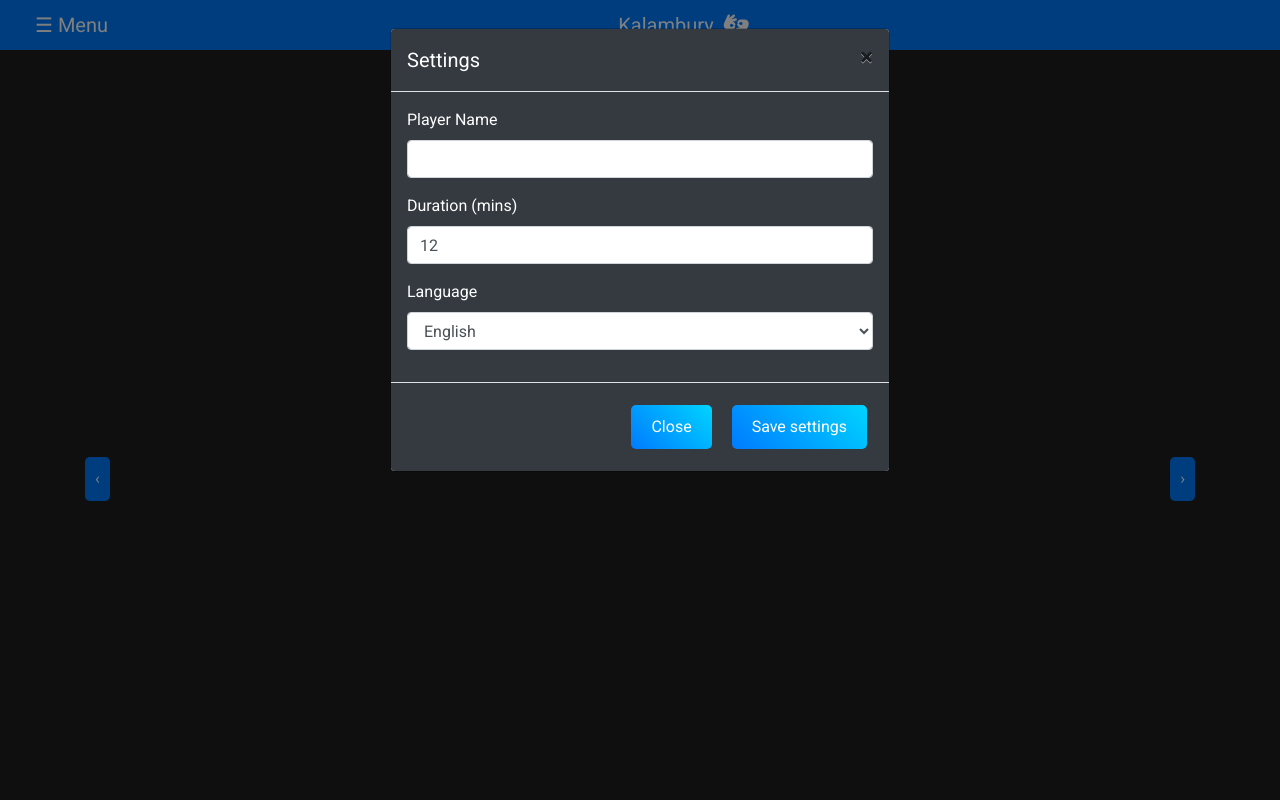
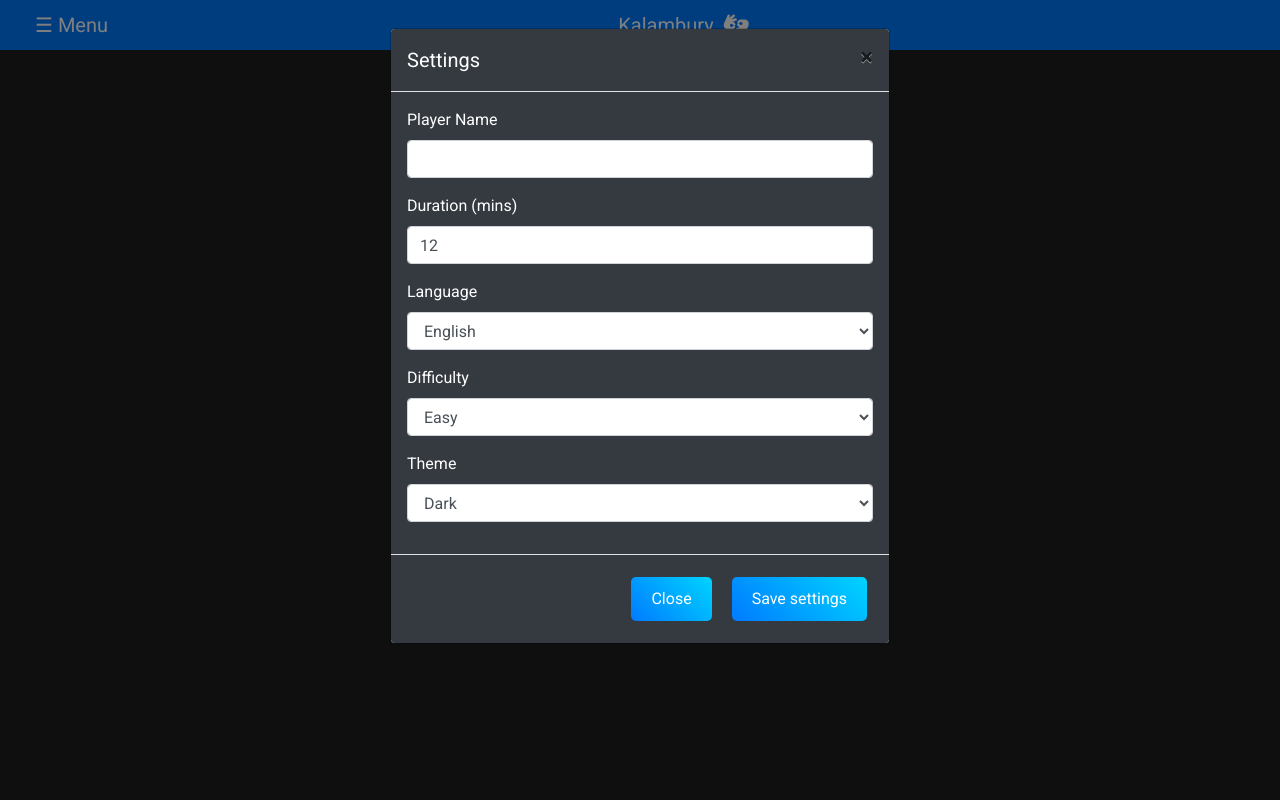
Before and after one commit to KoloNaukowe-RAI/PSL-Alphabet-Recognition-App, a Django app: page / in a window 1280 px wide, after a click on "Settings". Run offline with Django 5.2, Linux system fonts and the light colour scheme; some libraries are stand-ins or nearby versions.

Commit message:
Update home.html

```diff
--- a/templates/home.html
+++ b/templates/home.html
@@ -13,6 +13,11 @@
             background-color: #1f1f1f;
             font-family: 'Roboto', sans-serif;
             color: #ffffff;
+        }
+
+        .light-mode {
+            background-color: #f8f9fa;
+            color: #343a40;
         }
 
         .center {
@@ -66,6 +71,13 @@
         .modal-footer {
             background-color: #343a40;
             color: #ffffff;
+        }
+
+        .light-mode .modal-header,
+        .light-mode .modal-body,
+        .light-mode .modal-footer {
+            background-color: #f8f9fa;
+            color: #343a40;
         }
 
         .player-name-display {
@@ -194,40 +206,66 @@
             margin-right: 10px;
         }
 
-        .carousel {
-            display: flex;
-            overflow: hidden;
-            width: 100%;
-            justify-content: center;
+        .history-section,
+        .ranking-section {
+            margin-top: 20px;
+            background-color: #343a40;
+            padding: 20px;
+            border-radius: 10px;
         }
 
-        .carousel-inner {
-            display: flex;
-            transition: transform 0.5s ease-in-out;
+        .light-mode .history-section,
+        .light-mode .ranking-section {
+            background-color: #f8f9fa;
+            color: #343a40;
         }
 
-        .carousel-item {
-            min-width: 100%;
-            text-align: center;
+        .history-title,
+        .ranking-title {
+            font-size: 1.5rem;
+            font-weight: bold;
         }
 
-        .carousel-buttons {
-            display: flex;
-            justify-content: space-between;
-            width: 100%;
+        .history-list,
+        .ranking-list {
+            list-style-type: none;
+            padding: 0;
         }
 
-        .carousel-buttons .btn {
-            background-color: #007bff;
-            border: none;
-            color: white;
+        .history-list li,
+        .ranking-list li {
             padding: 10px;
-            cursor: pointer;
-            border-radius: 5px;
+            border-bottom: 1px solid #ffffff;
         }
 
-        .carousel-buttons .btn:hover {
-            background-color: #0056b3;
+        .light-mode .history-list li,
+        .light-mode .ranking-list li {
+            border-bottom: 1px solid #343a40;
+        }
+
+        .tutorial-step {
+            text-align: center;
+            padding: 20px;
+        }
+
+        .tutorial-button {
+            margin: 10px;
+        }
+
+        .image-container {
+            display: flex;
+            justify-content: center;
+            align-items: center;
+            margin-top: 20px;
+        }
+
+        .image-container img {
+            max-width: 45%;
+            margin: 10px;
+        }
+
+        .live-camera-feed {
+            max-width: 70%;
         }
     </style>
 </head>
@@ -257,36 +295,20 @@
         <a href="#"><i class="fas fa-question-circle icon"></i>Help</a>
     </div>
 
-        <!-- Main Menu -->
-        <div id="main-menu" class="container text-center center">
-            <button class="btn custom-button" id="start-game-button">Start Game</button>
-            <button class="btn custom-button" id="add-player-button">Add Player</button>
-            <div id="difficulty-selection" class="mt-3 carousel">
-                <div class="carousel-inner" id="carousel-inner">
-                    <div class="carousel-item active">
-                        <button class="btn custom-button" id="easy-button">Easy</button>
-                    </div>
-                    <div class="carousel-item">
-                        <button class="btn custom-button" id="medium-button">Medium</button>
-                    </div>
-                    <div class="carousel-item">
-                        <button class="btn custom-button" id="hard-button">Hard</button>
-                    </div>
-                </div>
-            </div>
-            <div class="carousel-buttons">
-                <button class="btn" id="prev">‹</button>
-                <button class="btn" id="next">›</button>
-            </div>
-        </div>
-
+    <!-- Main Menu -->
+    <div id="main-menu" class="container text-center center">
+        <button class="btn custom-button" id="start-game-button">Start Game</button>
+        <button class="btn custom-button" id="add-player-button">Add Player</button>
+        <button class="btn custom-button" id="tutorial-button">Tutorial</button>
+    </div>
 
     <!-- Game Section -->
     <div id="game-section" class="container text-center center hidden">
         <div id="word-display" class="mt-3" style="font-size: 24px;"></div>
-        <img id="word-image" src="" alt="Word Image" class="img-fluid" style="display: none; max-height: 300px;">
-        <img id="live-camera-feed" src="/live-camera-feed/" alt="Live Camera Feed" class="img-fluid"
-            style="display: none;">
+        <div class="image-container">
+            <img id="word-image" src="" alt="Word Image" class="img-fluid" style="display: none;">
+            <img id="live-camera-feed" src="/live-camera-feed/" alt="Live Camera Feed" class="img-fluid live-camera-feed" style="display: none;">
+        </div>
         <div class="timer" id="timer"></div>
         <div class="player-name-display" id="player-name-display"></div>
         <button class="btn custom-button" id="back-button">Back to Menu</button>
@@ -314,7 +336,7 @@
                     <form id="settings-form">
                         <div class="form-group">
                             <label for="player-name" id="player-name-label">Player Name</label>
-                            <input type="text" class="form-control" id="player-name" required>
+                            <input type="text" class="form-control" id="player-name" required maxlength="15">
                         </div>
                         <div class="form-group">
                             <label for="duration" id="duration-label">Duration (mins)</label>
@@ -327,11 +349,71 @@
                                 <option value="PL">Polish</option>
                             </select>
                         </div>
+                        <div class="form-group">
+                            <label for="difficulty-select" id="difficulty-label">Difficulty</label>
+                            <select class="form-control" id="difficulty-select">
+                                <option value="easy">Easy</option>
+                                <option value="medium">Medium</option>
+                                <option value="hard">Hard</option>
+                            </select>
+                        </div>
+                        <div class="form-group">
+                            <label for="theme-select" id="theme-label">Theme</label>
+                            <select class="form-control" id="theme-select">
+                                <option value="dark">Dark</option>
+                                <option value="light">Light</option>
+                            </select>
+                        </div>
                     </form>
                 </div>
                 <div class="modal-footer">
                     <button type="button" class="btn custom-button" data-dismiss="modal" id="close-button">Close</button>
                     <button type="button" class="btn custom-button" id="save-settings-button">Save settings</button>
+                </div>
+            </div>
+        </div>
+    </div>
+
+    <!-- Tutorial Modal -->
+    <div class="modal fade" id="tutorialModal" tabindex="-1" aria-labelledby="tutorialModalLabel" aria-hidden="true">
+        <div class="modal-dialog modal-lg">
+            <div class="modal-content">
+                <div class="modal-header">
+                    <h5 class="modal-title" id="tutorialModalLabel">Game Tutorial</h5>
+                    <button type="button" class="close" data-dismiss="modal" aria-label="Close">
+                        <span aria-hidden="true">&times;</span>
+                    </button>
+                </div>
+                <div class="modal-body">
+                    <div id="tutorial-steps">
+                        <!-- Step 1 -->
+                        <div class="tutorial-step" id="tutorial-step-1">
+                            <h2><i class="fas fa-info-circle"></i> Welcome to Kalambury!</h2>
+                            <p>This tutorial will guide you through the basics of the game.</p>
+                            <button class="btn custom-button tutorial-button" onclick="nextStep(2)">Next <i class="fas fa-arrow-right"></i></button>
+                        </div>
+                        <!-- Step 2 -->
+                        <div class="tutorial-step hidden" id="tutorial-step-2">
+                            <h2><i class="fas fa-cog"></i> Step 1: Setting up the game</h2>
+                            <p>Enter your player name and choose the game settings.</p>
+                            <button class="btn custom-button tutorial-button" onclick="prevStep(1)"><i class="fas fa-arrow-left"></i> Previous</button>
+                            <button class="btn custom-button tutorial-button" onclick="nextStep(3)">Next <i class="fas fa-arrow-right"></i></button>
+                        </div>
+                        <!-- Step 3 -->
+                        <div class="tutorial-step hidden" id="tutorial-step-3">
+                            <h2><i class="fas fa-play-circle"></i> Step 2: Starting the game</h2>
+                            <p>Click 'Start Game' to begin.</p>
+                            <button class="btn custom-button tutorial-button" onclick="prevStep(2)"><i class="fas fa-arrow-left"></i> Previous</button>
+                            <button class="btn custom-button tutorial-button" onclick="nextStep(4)">Next <i class="fas fa-arrow-right"></i></button>
+                        </div>
+                        <!-- Step 4 -->
+                        <div class="tutorial-step hidden" id="tutorial-step-4">
+                            <h2><i class="fas fa-gamepad"></i> Step 3: Playing the game</h2>
+                            <p>Follow the instructions and have fun!</p>
+                            <button class="btn custom-button tutorial-button" onclick="prevStep(3)"><i class="fas fa-arrow-left"></i> Previous</button>
+                            <button class="btn custom-button tutorial-button" data-dismiss="modal">Finish <i class="fas fa-check-circle"></i></button>
+                        </div>
+                    </div>
                 </div>
             </div>
         </div>
@@ -351,12 +433,15 @@
                 'settings-button': 'Settings',
                 'start-game-button': 'Start Game',
                 'add-player-button': 'Add Player',
+                'tutorial-button': 'Tutorial',
                 'back-button': 'Back to Menu',
                 'exit-button': 'Exit',
                 'settingsModalLabel': 'Settings',
                 'player-name-label': 'Player Name',
                 'duration-label': 'Duration (mins)',
                 'language-label': 'Language',
+                'difficulty-label': 'Difficulty',
+                'theme-label': 'Theme',
                 'close-button': 'Close',
                 'save-settings-button': 'Save settings'
             },
@@ -365,12 +450,15 @@
                 'settings-button': 'Ustawienia',
                 'start-game-button': 'Rozpocznij Grę',
                 'add-player-button': 'Dodaj Gracza',
+                'tutorial-button': 'Samouczek',
                 'back-button': 'Powrót do Menu',
                 'exit-button': 'Wyjście',
                 'settingsModalLabel': 'Ustawienia',
                 'player-name-label': 'Nazwa Gracza',
                 'duration-label': 'Czas Trwania (minuty)',
                 'language-label': 'Język',
+                'difficulty-label': 'Poziom Trudności',
+                'theme-label': 'Motyw',
                 'close-button': 'Zamknij',
                 'save-settings-button': 'Zapisz ustawienia'
             }
@@ -381,25 +469,46 @@
             updateLanguage();
         });
 
+        document.getElementById('theme-select').addEventListener('change', (event) => {
+            theme = event.target.value;
+            updateTheme();
+        });
+
         function updateLanguage() {
             document.getElementById('navbar-brand').innerHTML = translations[language]['navbar-brand'] + ' <i class="fas fa-american-sign-language-interpreting"></i>';
-            document.getElementById('settings-button').textContent = translations[language]['settings-button'];
-            document.getElementById('start-game-button').textContent = translations[language]['start-game-button'];
-            document.getElementById('add-player-button').textContent = translations[language]['add-player-button'];
-            document.getElementById('back-button').textContent = translations[language]['back-button'];
-            document.getElementById('exit-button').textContent = translations[language]['exit-button'];
             document.getElementById('settingsModalLabel').textContent = translations[language]['settingsModalLabel'];
             document.getElementById('player-name-label').textContent = translations[language]['player-name-label'];
             document.getElementById('duration-label').textContent = translations[language]['duration-label'];
             document.getElementById('language-label').textContent = translations[language]['language-label'];
+            document.getElementById('difficulty-label').textContent = translations[language]['difficulty-label'];
+            document.getElementById('theme-label').textContent = translations[language]['theme-label'];
             document.getElementById('close-button').textContent = translations[language]['close-button'];
             document.getElementById('save-settings-button').textContent = translations[language]['save-settings-button'];
+            document.getElementById('start-game-button').textContent = translations[language]['start-game-button'];
+            document.getElementById('add-player-button').textContent = translations[language]['add-player-button'];
+            document.getElementById('tutorial-button').textContent = translations[language]['tutorial-button'];
+            document.getElementById('back-button').textContent = translations[language]['back-button'];
+            document.getElementById('exit-button').textContent = translations[language]['exit-button'];
+        }
+
+        function updateTheme() {
+            if (theme === 'light') {
+                document.body.classList.add('light-mode');
+            } else {
+                document.body.classList.remove('light-mode');
+            }
         }
 
         document.getElementById('save-settings-button').addEventListener('click', () => {
             playerName = document.getElementById('player-name').value;
+            difficulty = document.getElementById('difficulty-select').value;
+            if (playerName.length > 15) {
+                alert('Player name must be 15 characters or less.');
+                return;
+            }
             if (playerName) {
                 localStorage.setItem('playerName', playerName);
+                localStorage.setItem('difficulty', difficulty);
                 $('#settingsModal').modal('hide');
                 showLoadingScreen();
                 setTimeout(hideLoadingScreen, 2000);
@@ -418,6 +527,7 @@
 
         document.getElementById('start-game-button').addEventListener('click', () => {
             playerName = localStorage.getItem('playerName');
+            difficulty = localStorage.getItem('difficulty');
             if (!playerName) {
                 alert('Please enter your name in the settings.');
                 return;
@@ -425,11 +535,16 @@
             document.getElementById('main-menu').classList.add('hidden');
             document.getElementById('game-section').classList.remove('hidden');
             startGame();
+            showNotification("Game Started", "The game has started!");
         });
 
         document.getElementById('add-player-button').addEventListener('click', () => {
             let newPlayerName = prompt("Enter player's name:");
             if (newPlayerName) {
+                if (newPlayerName.length > 15) {
+                    alert('Player name must be 15 characters or less.');
+                    return;
+                }
                 playerName = newPlayerName;
                 localStorage.setItem('playerName', playerName);
                 alert(`Player ${newPlayerName} added.`);
@@ -447,45 +562,32 @@
             }
         });
 
-        document.getElementById('easy-button').addEventListener('click', () => {
-            difficulty = 'easy';
-            alert('Easy difficulty selected.');
-        });
-
-        document.getElementById('medium-button').addEventListener('click', () => {
-            difficulty = 'medium';
-            alert('Medium difficulty selected.');
-        });
-
-        document.getElementById('hard-button').addEventListener('click', () => {
-            difficulty = 'hard';
-            alert('Hard difficulty selected.');
+        document.getElementById('tutorial-button').addEventListener('click', () => {
+            $('#tutorialModal').modal('show');
         });
 
         function startGame() {
             const duration = document.getElementById('duration').value;
-            fetch(`/start-game/?language=${language}&difficulty=${difficulty}`)
+            fetch(`/start-game?language=${language}&difficulty=${difficulty}`)
                 .then(response => response.json())
                 .then(data => {
-                    // Update random image source and show it
                     const randomImage = document.getElementById('word-image');
                     if (randomImage) {
-                        randomImage.src = data.image_url; // Assuming 'image_url' is the URL received from server
+                        randomImage.src = data.image_url;
                         randomImage.style.display = 'block';
                     } else {
                         console.error('Random image element not found.');
                     }
 
-                    // Other game start operations
                     document.getElementById('live-camera-feed').style.display = 'block';
+                    document.getElementById('live-camera-feed').src = "/live-camera-feed/";
+                    document.getElementById('player-name-display').textContent = `Player: ${playerName}`;
                     startTimer(duration * 60);
                 })
                 .catch(error => {
                     console.error('Error starting game:', error);
-                    // Handle error as needed
                 });
         }
-
 
         function startTimer(duration) {
             let timer = duration;
@@ -499,6 +601,7 @@
                 if (timer <= 0) {
                     clearInterval(interval);
                     alert("Time's up!");
+                    showNotification("Time's Up", "The game has ended!");
                 } else {
                     timer--;
                 }
@@ -524,26 +627,35 @@
             document.getElementById("mySidebar").style.width = "0";
         }
 
+        function showNotification(title, body) {
+            if (Notification.permission === "granted") {
+                new Notification(title, { body });
+            } else if (Notification.permission !== "denied") {
+                Notification.requestPermission().then(permission => {
+                    if (permission === "granted") {
+                        new Notification(title, { body });
+                    }
+                });
+            }
+        }
+
+        function nextStep(step) {
+            document.querySelectorAll('.tutorial-step').forEach((element) => {
+                element.classList.add('hidden');
+            });
+            document.getElementById(`tutorial-step-${step}`).classList.remove('hidden');
+        }
+
+        function prevStep(step) {
+            document.querySelectorAll('.tutorial-step').forEach((element) => {
+                element.classList.add('hidden');
+            });
+            document.getElementById(`tutorial-step-${step}`).classList.remove('hidden');
+        }
+
+        // Initialize settings on page load
         updateLanguage();
-
-        // Carousel functionality
-        let currentIndex = 0;
-        const items = document.querySelectorAll('.carousel-item');
-        const totalItems = items.length;
-
-        document.getElementById('next').addEventListener('click', () => {
-            currentIndex = (currentIndex + 1) % totalItems;
-            updateCarousel();
-        });
-
-        document.getElementById('prev').addEventListener('click', () => {
-            currentIndex = (currentIndex - 1 + totalItems) % totalItems;
-            updateCarousel();
-        });
-
-        function updateCarousel() {
-            document.getElementById('carousel-inner').style.transform = `translateX(-${currentIndex * 100}%)`;
-        }
+        updateTheme();
     </script>
 </body>
 
```
